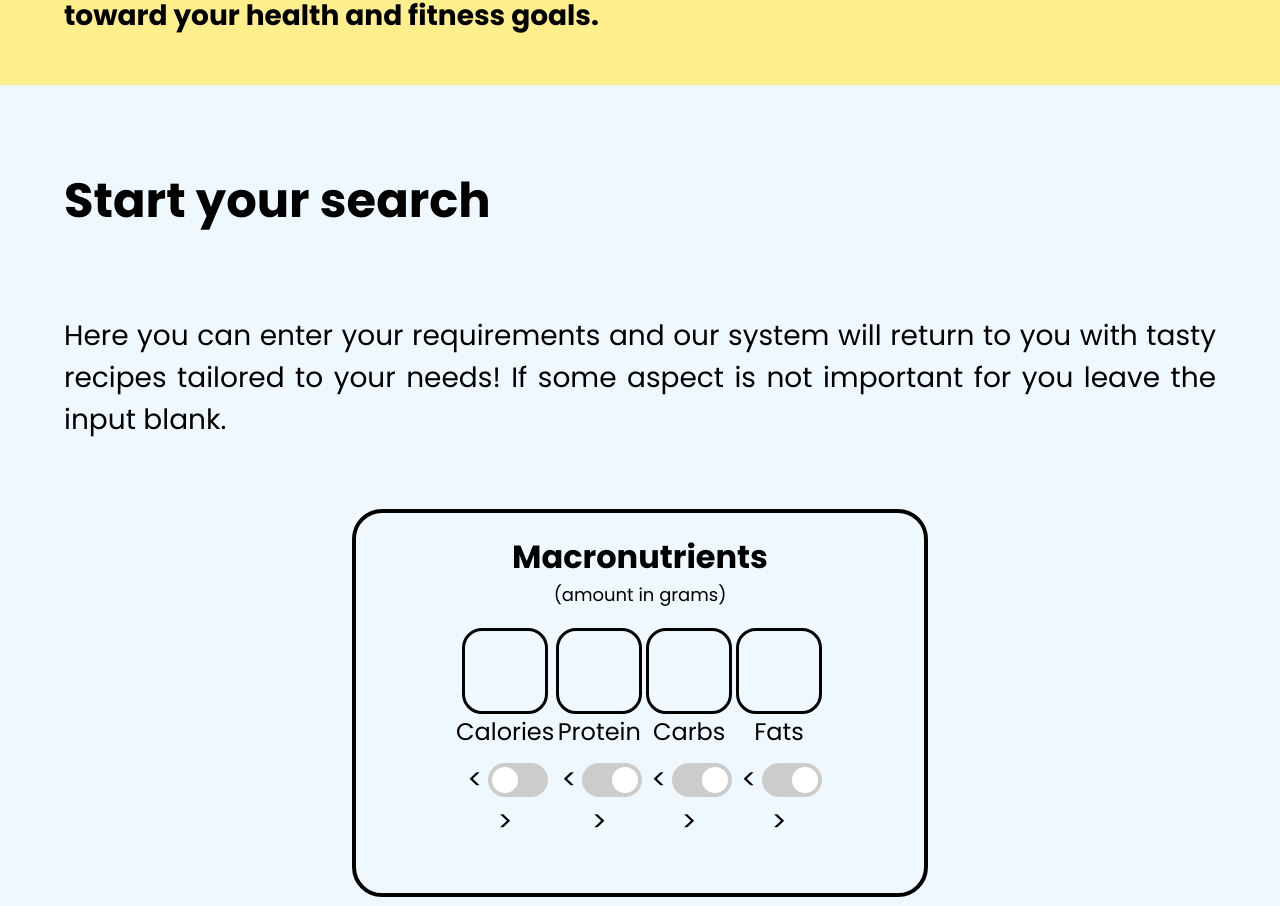
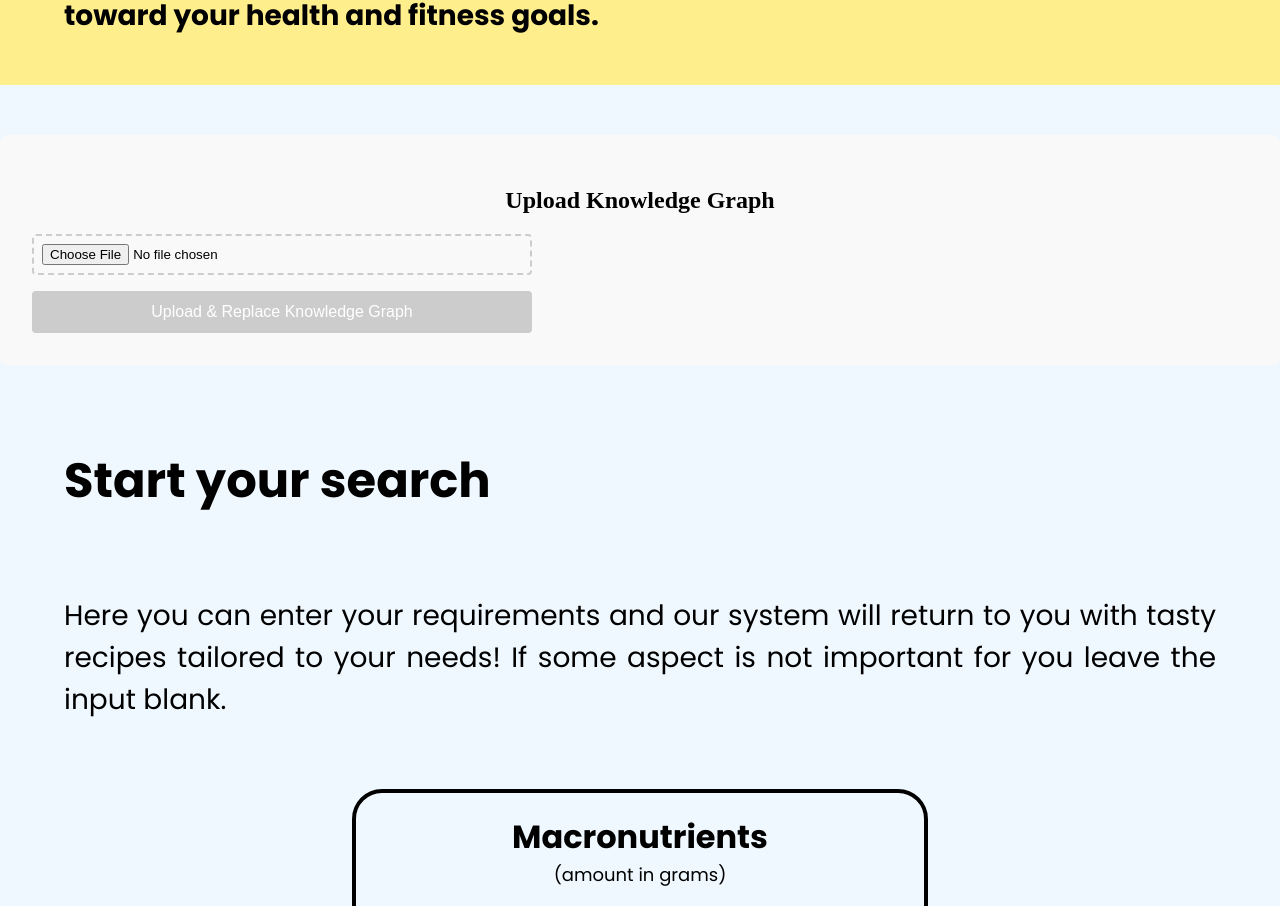
Before and after one commit to czajkowskis/Feinschmecker, a Vue app in the folder webui/: page / in a window 1280 px wide. Shown: the part 1729-2635 px from the top of the page. Built offline with nearby package versions, Linux system fonts and the light colour scheme; no server answers.

Commit message:
FEATURE: allow uploading knowledge graph

```diff
--- /dev/null
+++ b/webui/src/components/KnowledgeGraphUpload.vue
@@ -0,0 +1,173 @@
+<template>
+  <div class="kg-upload-section">
+    <h2>Upload Knowledge Graph</h2>
+    <div class="upload-container">
+      <input
+        type="file"
+        ref="fileInput"
+        @change="handleFileSelect"
+        accept=".rdf,.owl,.ttl,.n3,.nt,.jsonld,.xml"
+        class="file-input"
+      />
+      <button
+        @click="uploadFile"
+        :disabled="!selectedFile || uploading"
+        class="upload-btn"
+      >
+        {{ uploading ? 'Uploading...' : 'Upload & Replace Knowledge Graph' }}
+      </button>
+
+      <div v-if="selectedFile" class="file-info">
+        <p>Selected: {{ selectedFile.name }}</p>
+        <p>Format: {{ detectFormat(selectedFile.name) }}</p>
+      </div>
+
+      <div v-if="uploadStatus.message"
+           :class="['status-message', uploadStatus.type]">
+        {{ uploadStatus.message }}
+      </div>
+    </div>
+  </div>
+</template>
+
+<script>
+import axios from '../../services/axios.js';
+
+export default {
+  data() {
+    return {
+      selectedFile: null,
+      uploading: false,
+      uploadStatus: {
+        message: '',
+        type: '' // 'success' or 'error'
+      }
+    }
+  },
+
+  methods: {
+    handleFileSelect(event) {
+      this.selectedFile = event.target.files[0];
+      this.uploadStatus = { message: '', type: '' };
+    },
+
+    detectFormat(filename) {
+      const ext = filename.split('.').pop().toLowerCase();
+      const formats = {
+        'rdf': 'RDF/XML',
+        'owl': 'OWL/RDF',
+        'ttl': 'Turtle',
+        'n3': 'Notation3',
+        'nt': 'N-Triples',
+        'jsonld': 'JSON-LD',
+        'xml': 'RDF/XML'
+      };
+      return formats[ext] || 'Unknown';
+    },
+
+    async uploadFile() {
+      if (!this.selectedFile) return;
+
+      this.uploading = true;
+      this.uploadStatus = { message: '', type: '' };
+
+      const formData = new FormData();
+      formData.append('file', this.selectedFile);
+
+      // Target format is RDF/XML (best OWLReady2 support)
+      formData.append('target_format', 'xml');
+
+      try {
+        const response = await axios.post(
+          '/ontology/upload',
+          formData,
+          {
+            headers: {
+              'Content-Type': 'multipart/form-data'
+            }
+          }
+        );
+
+        this.uploadStatus = {
+          message: `Success! ${response.data.message}`,
+          type: 'success'
+        };
+
+        // Emit event to parent to refresh data
+        this.$emit('ontologyUploaded');
+
+        // Clear file input
+        this.$refs.fileInput.value = '';
+        this.selectedFile = null;
+
+      } catch (error) {
+        this.uploadStatus = {
+          message: `Error: ${error.response?.data?.error?.message || error.message}`,
+          type: 'error'
+        };
+      } finally {
+        this.uploading = false;
+      }
+    }
+  }
+}
+</script>
+
+<style scoped>
+.kg-upload-section {
+  padding: 2rem;
+  background: #f9f9f9;
+  border-radius: 8px;
+  margin: 2rem 0;
+}
+
+.upload-container {
+  display: flex;
+  flex-direction: column;
+  gap: 1rem;
+  max-width: 500px;
+}
+
+.file-input {
+  padding: 0.5rem;
+  border: 2px dashed #ccc;
+  border-radius: 4px;
+  cursor: pointer;
+}
+
+.upload-btn {
+  padding: 0.75rem 1.5rem;
+  background: #4CAF50;
+  color: white;
+  border: none;
+  border-radius: 4px;
+  cursor: pointer;
+  font-size: 1rem;
+}
+
+.upload-btn:disabled {
+  background: #ccc;
+  cursor: not-allowed;
+}
+
+.file-info {
+  padding: 0.5rem;
+  background: #e3f2fd;
+  border-radius: 4px;
+}
+
+.status-message {
+  padding: 0.75rem;
+  border-radius: 4px;
+}
+
+.status-message.success {
+  background: #d4edda;
+  color: #155724;
+}
+
+.status-message.error {
+  background: #f8d7da;
+  color: #721c24;
+}
+</style>
--- a/webui/src/views/HomeView.vue
+++ b/webui/src/views/HomeView.vue
@@ -4,13 +4,15 @@
   import AboutUs from "../components/AboutUs.vue"
   import SearchSection from "../components/SearchSection.vue"
   import RecipesSection from "../components/RecipesSection.vue"
+  import KnowledgeGraphUpload from "../components/KnowledgeGraphUpload.vue"
   export default {
     components: {
       Navbar,
       HeroHeader,
       AboutUs,
       SearchSection,
-      RecipesSection
+      RecipesSection,
+      KnowledgeGraphUpload
     },
 
     data() {
@@ -40,6 +42,13 @@
           this.maxRecipesShown += 6
         }
         console.log(this.maxRecipesShown)
+      },
+
+      handleOntologyUploaded() {
+        // Optionally refresh recipes or show notification
+        console.log('Ontology uploaded successfully');
+        // You might want to clear current recipes and force a new search
+        this.recipes = [];
       }
     }
   }
@@ -49,6 +58,7 @@
   <Navbar @scrollToAboutUs="scrollToAboutUs" @scrollToSearchSection="scrollToSearchSection" v-motion-slide-left />
   <HeroHeader @scrollToAboutUs="scrollToAboutUs" @scrollToSearchSection="scrollToSearchSection" v-motion-slide-right/>
   <AboutUs ref="aboutUs"/>
+  <KnowledgeGraphUpload @ontologyUploaded="handleOntologyUploaded" />
   <SearchSection id="search-section" ref="searchSection" @searched="handleSearchAction"/>
   <RecipesSection @loadMoreRecipes="handleLoadMoreRecipes" :recipes="this.recipes" :maxRecipesShown="maxRecipesShown"/>
 </template>
```
